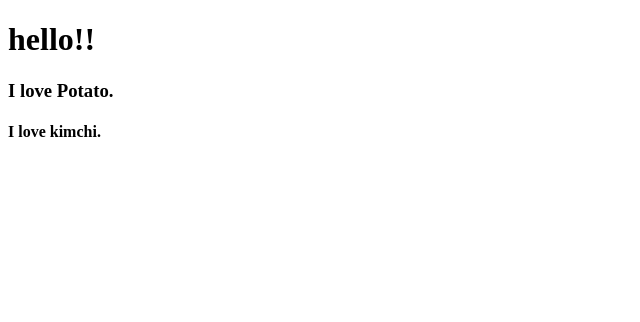
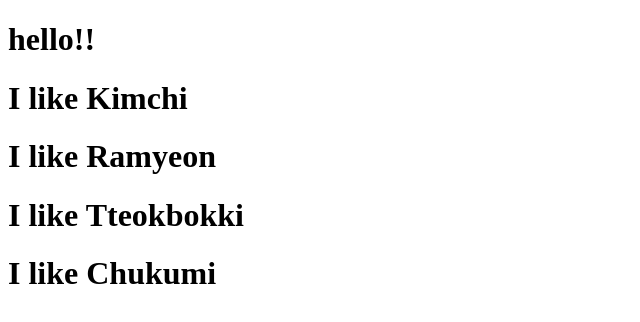
Before and after one commit to zzmin13/movie_app_2021, a React (Create React App) app: page / in a window 1280 px wide. Shown: the top 322 px of the page, without its empty margins (0-640 px from the left). Built offline with nearby package versions, Linux system fonts and the light colour scheme.

Commit message:
JSX로 컴포넌트에 정보를 보내기

```diff
--- a/src/App.js
+++ b/src/App.js
@@ -1,9 +1,17 @@
 import React from "react";
+
+function Food({favorite}){
+  return <h1>I like {favorite}</h1>;
+}
 
 function App() {
   return (
     <div className="App">
       <h1>hello!!</h1>
+      <Food favorite="Kimchi" />
+      <Food favorite="Ramyeon" />
+      <Food favorite="Tteokbokki" />
+      <Food favorite="Chukumi" />
     </div>
   );
 }
--- a/src/Kimchi.js
+++ /dev/null
@@ -1,7 +0,0 @@
-import React from "react";
-
-function Kimchi(){
-    return <h4>I love kimchi.</h4>;
-}
-
-export default Kimchi;
--- a/src/Potato.js
+++ /dev/null
@@ -1,7 +0,0 @@
-import React from "react";
-
-function Potato(){
-    return <h3>I love Potato.</h3>
-}
-
-export default Potato;
--- a/src/index.js
+++ b/src/index.js
@@ -1,14 +1,11 @@
 import React from 'react';
 import ReactDOM from 'react-dom';
 import App from './App';
-import Kimchi from './Kimchi';
-import Potato from "./Potato";
+
 
 ReactDOM.render(
   <React.StrictMode>
     <App />
-    <Potato />
-    <Kimchi />
   </React.StrictMode>,
   document.getElementById('root')
 );
```
